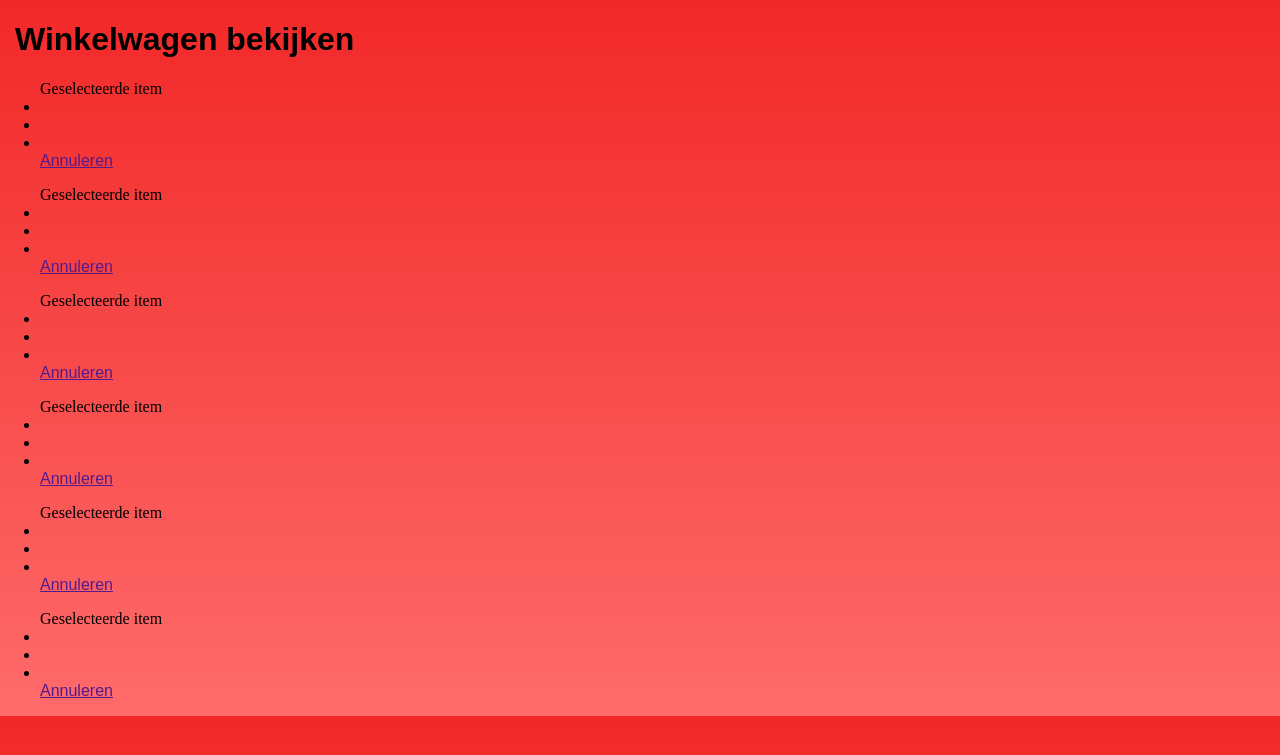
After one commit to KFCissus/stonksPizza, a Laravel app: page /winkelwagen in a window 1280 px wide. The commit adds this page. Shown: the top 755 px of the page. Run offline with Laravel 10, Linux system fonts and the light colour scheme; style sheets or scripts are compiled from the project's sources; some libraries are stand-ins or nearby versions.

Commit message:
Added the winkelwagen page and design.

```diff
--- /dev/null
+++ b/resources/css/winkelwagen.css
@@ -0,0 +1,15 @@
+body {
+    margin-left: 15px;
+    margin: 0;
+    height: 100%;
+    background: linear-gradient(180deg, #F22828 0%, #fe6b6b 100%);
+}
+
+h1 {
+    margin-left: 15px;
+    font-family: Arial, Helvetica, sans-serif;
+}
+
+a {
+    font-family: sans-serif;
+}
--- a/resources/views/bestellen.blade.php
+++ b/resources/views/bestellen.blade.php
@@ -12,7 +12,7 @@
     <header>
         <nav>
             <ul>
-                <li id="active"><a href="#"> <i class="fa-solid fa-cart-shopping"></i> Winkelwagen bekijken</a></li>
+                <li id="active"><a href="/winkelwagen"> <i class="fa-solid fa-cart-shopping"></i> Winkelwagen bekijken</a></li>
                 <li><a href="#menukaart"> <i class="fa-solid fa-utensils"></i> Order status</a></li>
             </ul>
         </nav>
--- /dev/null
+++ b/resources/views/winkelwagen.blade.php
@@ -0,0 +1,59 @@
+<!DOCTYPE html>
+<html lang="en">
+<head>
+    <meta charset="UTF-8">
+    <meta name="viewport" content="width=device-width, initial-scale=1.0">
+    <meta http-equiv="X-UA-Compatible" content="ie=edge">
+    <title>Winkelwagen</title>
+    @vite('resources/css/winkelwagen.css')
+    <script src="https://kit.fontawesome.com/80bfb3b6e2.js" crossorigin="anonymous"></script>
+</head>
+<body>
+    <h1>Winkelwagen bekijken</h1>
+    <!-- Geselecteerde pizza's hieronder -->
+    <ul>
+        Geselecteerde item
+        <li></li> <!-- Hier pizza naam als voorbeeld -->
+        <li></li> <!-- Hier prijs als voorbeeld -->
+        <li></li> <!-- Hier groote als voorbeeld -->
+        <a href="">Annuleren</a>
+    </ul>
+
+    <ul>
+        Geselecteerde item
+        <li></li> <!-- Hier pizza naam als voorbeeld -->
+        <li></li> <!-- Hier prijs als voorbeeld -->
+        <li></li> <!-- Hier groote als voorbeeld -->
+        <a href="">Annuleren</a>
+    </ul>
+
+    <ul>
+        Geselecteerde item
+        <li></li> <!-- Hier pizza naam als voorbeeld -->
+        <li></li> <!-- Hier prijs als voorbeeld -->
+        <li></li> <!-- Hier groote als voorbeeld -->
+        <a href="">Annuleren</a>
+    </ul>
+    <ul>
+        Geselecteerde item
+        <li></li> <!-- Hier pizza naam als voorbeeld -->
+        <li></li> <!-- Hier prijs als voorbeeld -->
+        <li></li> <!-- Hier groote als voorbeeld -->
+        <a href="">Annuleren</a>
+    </ul>
+    <ul>
+        Geselecteerde item
+        <li></li> <!-- Hier pizza naam als voorbeeld -->
+        <li></li> <!-- Hier prijs als voorbeeld -->
+        <li></li> <!-- Hier groote als voorbeeld -->
+        <a href="">Annuleren</a>
+    </ul>
+    <ul>
+        Geselecteerde item
+        <li></li> <!-- Hier pizza naam als voorbeeld -->
+        <li></li> <!-- Hier prijs als voorbeeld -->
+        <li></li> <!-- Hier groote als voorbeeld -->
+        <a href="">Annuleren</a>
+    </ul>
+</body>
+</html>
--- a/routes/web.php
+++ b/routes/web.php
@@ -26,6 +26,11 @@ Route::get('/home', function () {
     return view('homepage');
 });
 
+Route::get('/winkelwagen', function () {
+    return view('winkelwagen');
+});
+
+
 Route::get('/dashboard', function () {
     return view('dashboard');
 })->middleware(['auth', 'verified'])->name('dashboard');
```
